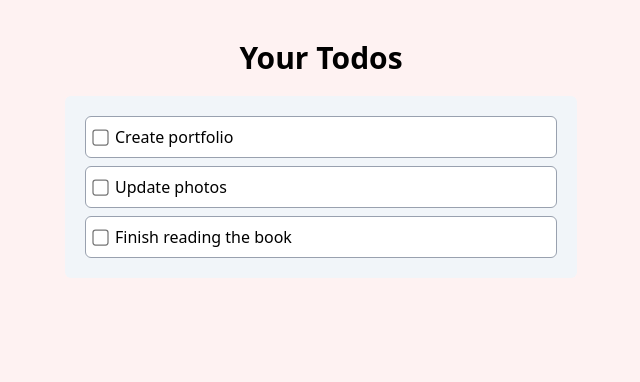
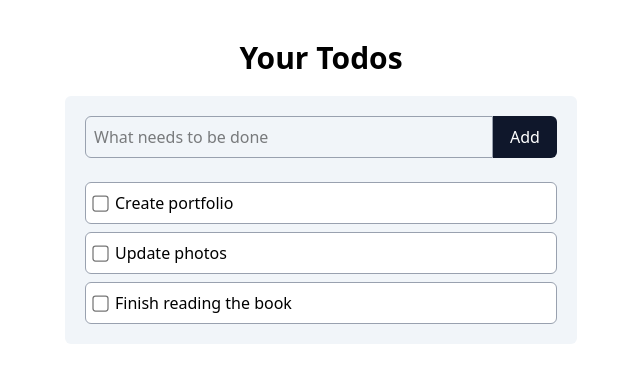
Before and after one commit to sovilleda07/todo-list-react, a React (Vite) app: page / in a window 1280 px wide. Shown: the top 382 px of the page, without its empty margins (319-959 px from the left). Built offline with nearby package versions, Linux system fonts and the light colour scheme.

Commit message:
Create AddTodoForm component

```diff
--- a/src/App.tsx
+++ b/src/App.tsx
@@ -1,6 +1,7 @@
 import { useState } from "react";
 import TodoItem from "./components/ToDoItem";
 import { dummyData } from "./data/todos";
+import AddToForm from "./components/AddTodoForm";
 
 function App() {
   const [todos, setTodos] = useState(dummyData);
@@ -11,10 +12,22 @@ function App() {
     );
   }
 
+  function addTodo(title: string) {
+    setTodos((prevTodos) => [
+      {
+        id: prevTodos.length + 1,
+        title,
+        completed: false,
+      },
+      ...prevTodos,
+    ]);
+  }
+
   return (
-    <main className="py-10 bg-red-50 h-screen space-y-5">
+    <main className="py-10 h-screen space-y-5">
       <h1 className="font-bold text-3xl text-center">Your Todos</h1>
-      <div className="max-w-lg mx-auto bg-slate-100 rounded-md p-5">
+      <div className="max-w-lg mx-auto bg-slate-100 rounded-md p-5 space-y-6">
+        <AddToForm onSubmit={addTodo} />
         <div className="space-y-2">
           {todos.map((todo) => (
             <TodoItem
--- /dev/null
+++ b/src/components/AddTodoForm.tsx
@@ -0,0 +1,36 @@
+import { useState } from "react";
+
+interface AddToFormProps {
+  onSubmit: (title: string) => void;
+}
+
+export default function AddToForm({ onSubmit }: AddToFormProps) {
+  const [input, setIntput] = useState("");
+
+  function handleSubmit(e: React.FormEvent<HTMLFormElement>) {
+    e.preventDefault();
+
+    if (!input.trim()) return;
+
+    onSubmit(input);
+    setIntput("");
+  }
+
+  return (
+    <form className="flex" onSubmit={handleSubmit}>
+      <input
+        value={input}
+        onChange={(e) => setIntput(e.target.value)}
+        placeholder="What needs to be done"
+        className="rounded-s-md grow border border-gray-400 p-2"
+        type="text"
+      />
+      <button
+        type="submit"
+        className="w-16 rounded-e-md bg-slate-900 text-white hover:bg-slate-800"
+      >
+        Add
+      </button>
+    </form>
+  );
+}
```
